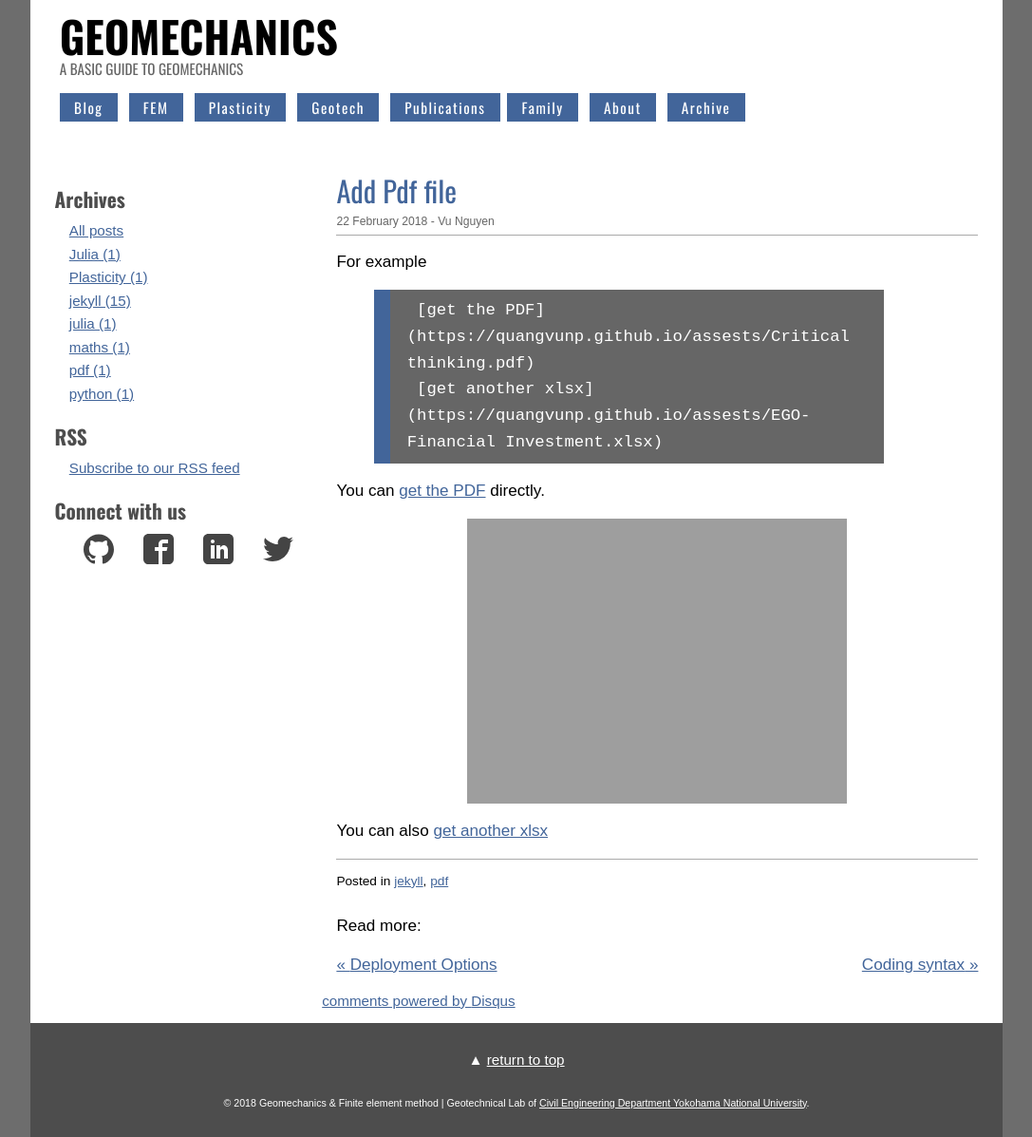
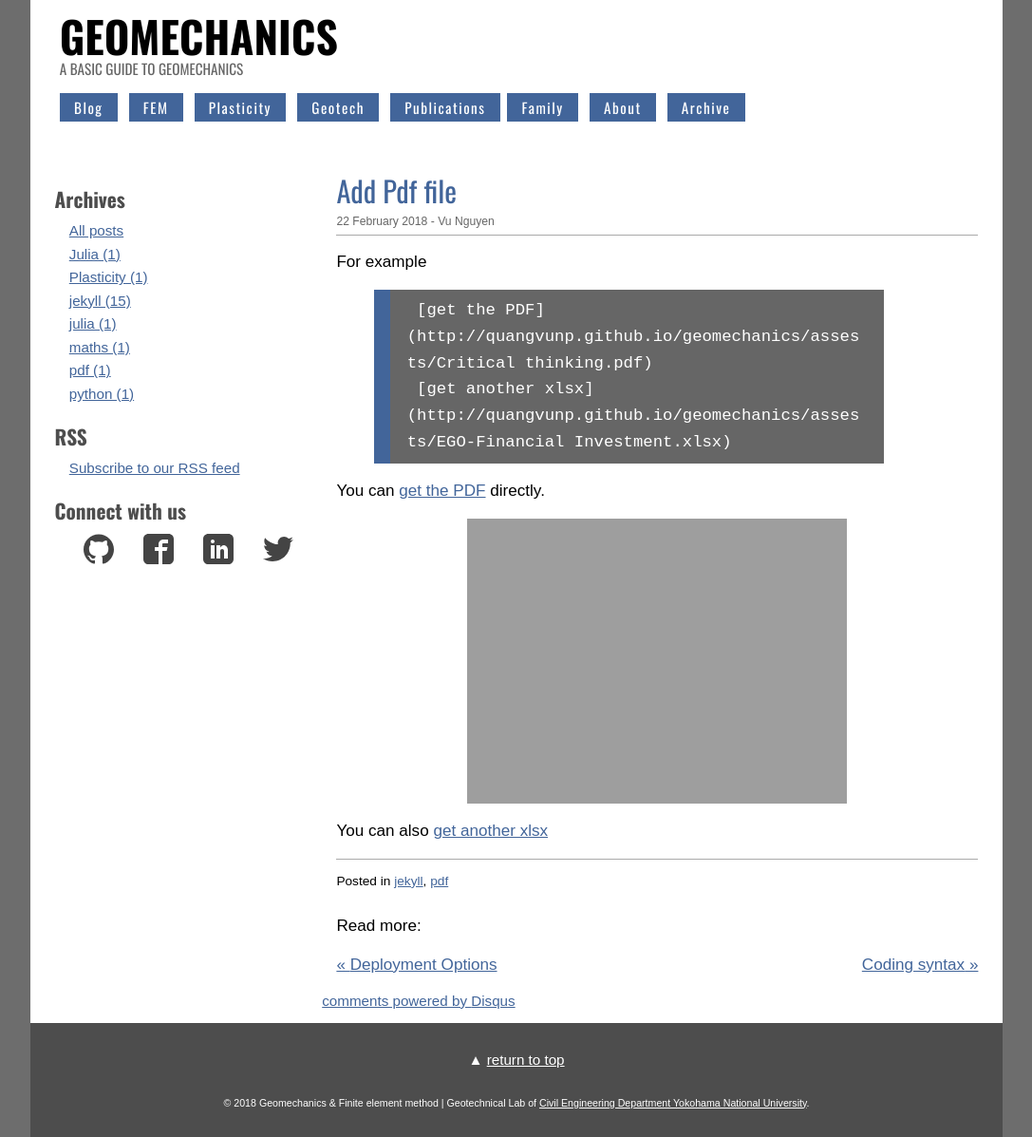
Before and after one commit to quangvunp/geomechanics, a Jekyll site: the page built from _posts/2018-02-22-add-pdf-files.md, in a window 1280 px wide. Shown: the whole page at 95% size, without its empty margins (96-1183 px from the left). Built offline with Jekyll 4.4.1, drawn with Linux system fonts in a browser that asks for light colours; comment, search, counter and statistics services are not loaded.

Commit message:
Update _config.yml

```diff
--- a/_config.yml
+++ b/_config.yml
@@ -1,8 +1,8 @@
 # Site settings
 title: Geomechanics
 description: "This is Vu Nguyen's personal website to summarize and share his knowleges about FEM, GEOTECH and to store his personal experiences in life."
-baseurl: ""
-url: ""
+baseurl: "/geomechanics"
+url: "http://quangvunp.github.io/geomechanics"
 tagline: A basic guide to Geomechanics
 
 # Build settings
```
